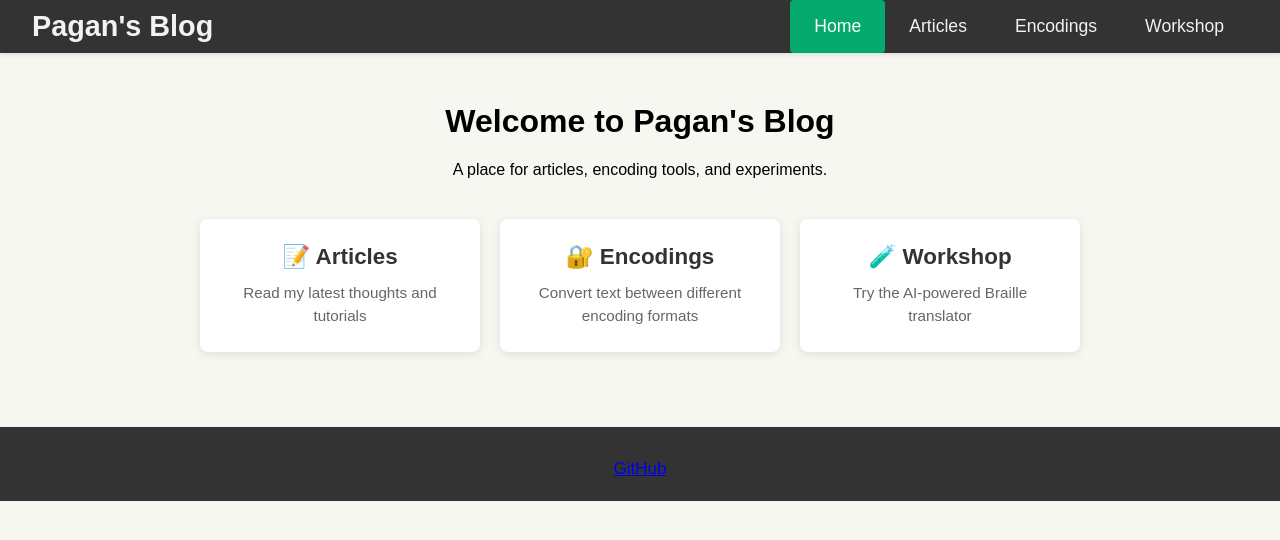
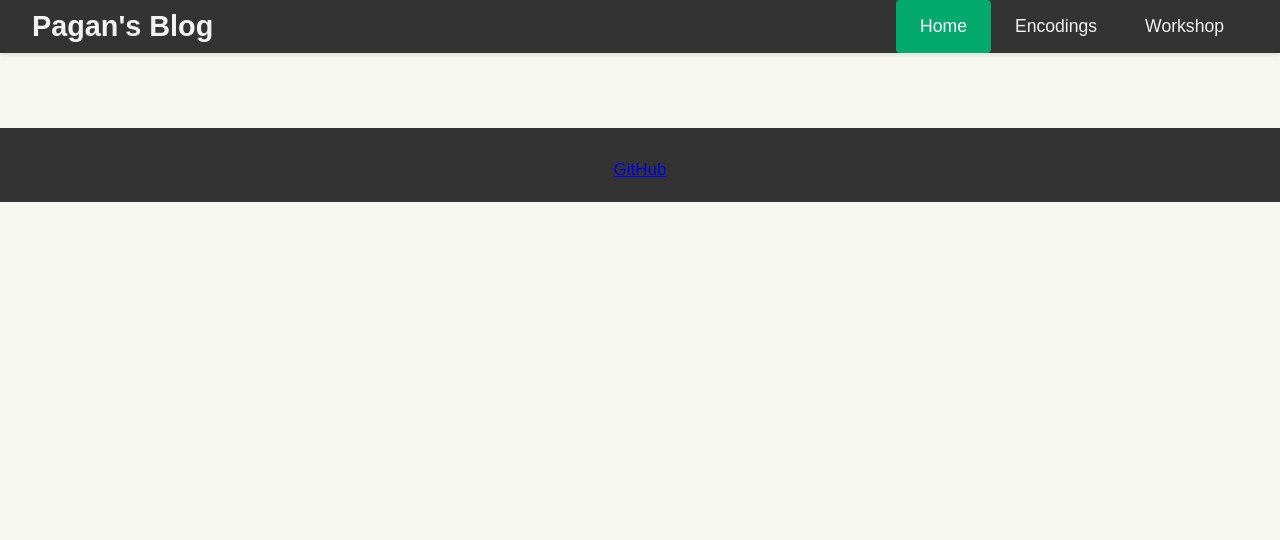
Before and after one commit to pagan404/pagan404.github.io, a React (Vite) app in the folder react-app/: page / in a window 1280 px wide. Shown: the top 540 px of the page. Built offline with nearby package versions, Linux system fonts and the light colour scheme.

Commit message:
Removed article page placeholders

```diff
--- a/react-app/src/App.jsx
+++ b/react-app/src/App.jsx
@@ -3,14 +3,6 @@ import { Header, Footer } from "./components/layout";
 import { Home, Workshop } from "./pages";
 
 // Placeholder pages - we'll build these in later phases
-function Articles() {
-  return (
-    <div className="read-my-blog">
-      <h1>Articles Page</h1>
-      <p>Coming soon...</p>
-    </div>
-  );
-}
 
 function Encodings() {
   return (
@@ -28,7 +20,6 @@ function App() {
       <main>
         <Routes>
           <Route path="/" element={<Home />} />
-          <Route path="/articles" element={<Articles />} />
           <Route path="/encodings" element={<Encodings />} />
           <Route path="/workshop" element={<Workshop />} />
         </Routes>
--- a/react-app/src/components/layout/Navigation.jsx
+++ b/react-app/src/components/layout/Navigation.jsx
@@ -5,12 +5,6 @@ function Navigation() {
     <div className="nav-links">
       <NavLink to="/" className={({ isActive }) => (isActive ? "active" : "")}>
         Home
-      </NavLink>
-      <NavLink
-        to="/articles"
-        className={({ isActive }) => (isActive ? "active" : "")}
-      >
-        Articles
       </NavLink>
       <NavLink
         to="/encodings"
--- a/react-app/src/pages/Home.jsx
+++ b/react-app/src/pages/Home.jsx
@@ -2,26 +2,7 @@ import { Link } from "react-router-dom";
 
 function Home() {
   return (
-    <div className="read-my-blog">
-      <h1>Welcome to Pagan's Blog</h1>
-      <p>A place for articles, encoding tools, and experiments.</p>
-
-      <div className="home-links">
-        <Link to="/articles" className="home-card">
-          <h2>📝 Articles</h2>
-          <p>Read my latest thoughts and tutorials</p>
-        </Link>
-
-        <Link to="/encodings" className="home-card">
-          <h2>🔐 Encodings</h2>
-          <p>Convert text between different encoding formats</p>
-        </Link>
-
-        <Link to="/workshop" className="home-card">
-          <h2>🧪 Workshop</h2>
-          <p>Try the AI-powered Braille translator</p>
-        </Link>
-      </div>
+    <div>
     </div>
   );
 }
```
